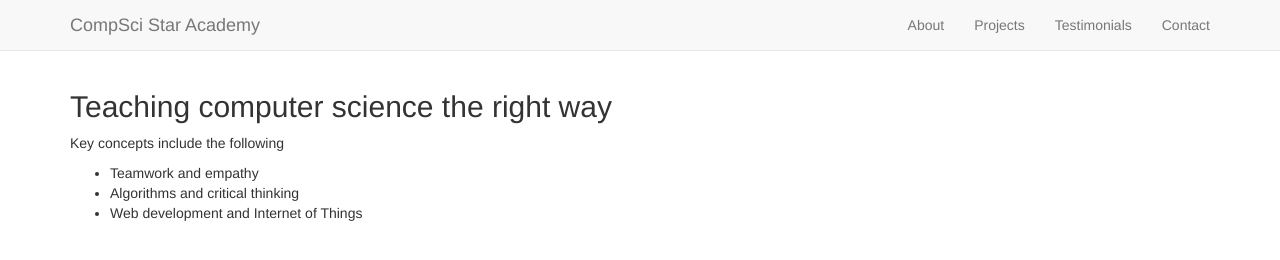
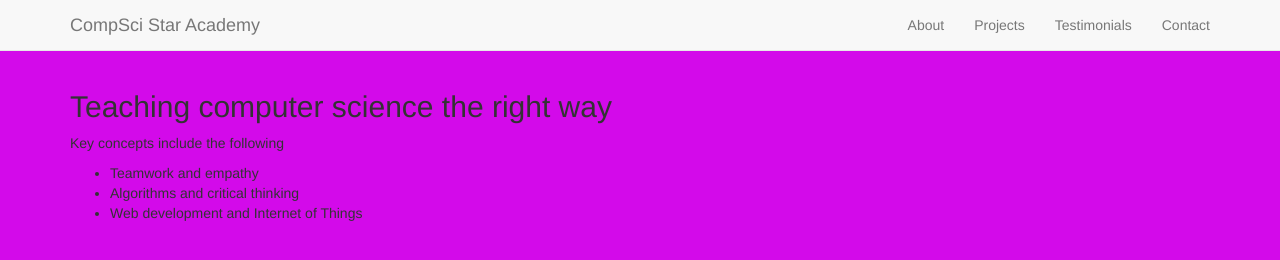
Before and after one commit to kandance/first_one, a plain HTML site: page index.html in a window 1280 px wide. Drawn offline with Linux system fonts and the light colour scheme.

Commit message:
changes bg-color on body to #d30aea

```diff
--- a/assets/styles/styles.css
+++ b/assets/styles/styles.css
@@ -1,3 +1,7 @@
+body{
+	background-color: #d30aea;
+}
+
 .first{
 	margin-top: 5em;
 }
```
